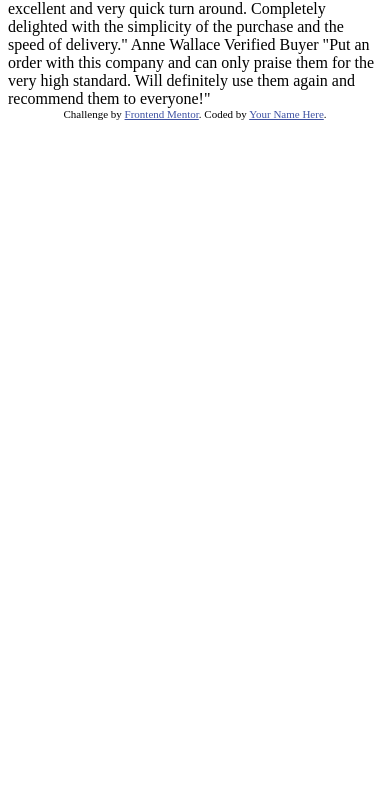
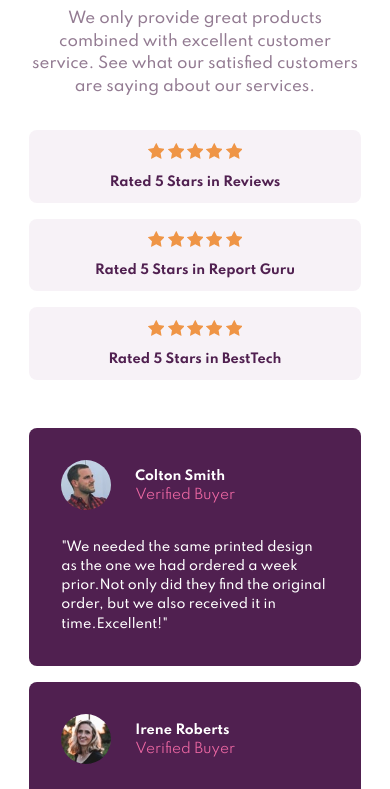
Before and after one commit to jmnyarega/social-proof-section, a plain HTML site: page index.html in a window 390 px wide. Shown: the part 170-959 px from the top of the page. Before the commit the page ends 844 px from the top, so only its background shows below. Drawn offline with Linux system fonts and the light colour scheme.

Commit message:
social proof section - mobile

```diff
--- /dev/null
+++ b/css/index.css
@@ -0,0 +1,122 @@
+:root {
+  /*primary*/
+  --very-dark-magenta: hsl(300, 43%, 22%);
+  --soft-pink: hsl(333, 80%, 67%);
+
+  /*neutral*/
+  --dark-grayish-magenta: hsl(303, 10%, 53%);
+  --light-grayish-magenta: hsl(300, 24%, 96%);
+  --white: hsl(0, 0%, 100%);
+  --dark-orange: hsl(18.69, 53.04%, 54.9%);
+
+  /* font size */
+  --font-size: 0.9375rem;
+}
+
+*,
+*::before,
+*::after {
+  box-sizing: border-box;
+}
+
+body {
+  font-size: var(--font-size);
+  max-width: 1400px;
+  width: 85%;
+  margin: 0 auto;
+
+  font-family: "Spartan", sans-serif;
+}
+
+.container {
+  padding: 0.3rem;
+}
+
+.title {
+  --title-font-size: 2rem;
+  font-size: var(--title-font-size);
+  text-align: center;
+  font-weight: bold;
+  color: var(--very-dark-magenta);
+}
+
+.text--enlarge {
+  font-size: calc(var(--title-font-size) + 0.5rem);
+}
+
+.description {
+  text-align: center;
+  color: var(--dark-grayish-magenta);
+  line-height: 1.5;
+  font-weight: 450;
+  margin-bottom: 2rem;
+}
+
+.middle-section {
+  margin-bottom: 3rem;
+}
+
+.rate {
+  background-color: var(--light-grayish-magenta);
+  text-align: center;
+  padding: 0.8rem;
+  margin-bottom: 1rem;
+  border-radius: 0.5rem;
+  font-size: 0.8rem;
+}
+
+.rate__text {
+  color: var(--very-dark-magenta);
+  padding-top: 0.75rem;
+  font-weight: bold;
+}
+
+.rate > p {
+  margin: 0;
+}
+
+.rate__meter > span::before {
+  content: "";
+  background: no-repeat url(../images/icon-star.svg);
+  height: 16px;
+  width: 16px;
+  display: inline-block;
+}
+
+.card {
+  padding: 2rem;
+  background-color: var(--very-dark-magenta);
+  border-radius: 0.5rem;
+  margin-bottom: 1rem;
+  font-size: 0.8rem;
+}
+
+.card__description {
+  color: var(--white);
+  font-weight: 450;
+  line-height: 1.5;
+}
+
+.user-details {
+  display: flex;
+  column-gap: 1.5rem;
+  align-items: center;
+  margin-bottom: 1.5rem;
+}
+
+.user-details__image > img {
+  border-radius: 50%;
+  width: 3.125rem;
+  height: 3.125rem;
+}
+
+.user-details__name {
+  color: var(--white);
+  font-weight: bold;
+  padding-bottom: 0.2rem;
+}
+
+.user-details__badge {
+  color: var(--soft-pink);
+  font-size: 0.85rem;
+}
--- a/index.html
+++ b/index.html
@@ -12,6 +12,13 @@
       href="./images/favicon-32x32.png"
     />
 
+    <link rel="preconnect" href="https://fonts.gstatic.com" />
+    <link
+      href="https://fonts.googleapis.com/css2?family=Spartan:wght@400;500;700&display=swap"
+      rel="stylesheet"
+    />
+
+    <link rel="stylesheet" type="text/css" href="css/index.css" />
     <title>Frontend Mentor | Social proof section</title>
 
     <!-- Feel free to remove these styles or customise in your own stylesheet 👍 -->
@@ -20,42 +27,115 @@
         font-size: 11px;
         text-align: center;
       }
+
       .attribution a {
         color: hsl(228, 45%, 44%);
       }
     </style>
   </head>
   <body>
-    10,000+ of our users love our products.
+    <div class="top-section">
+      <h3 class="title">
+        <span class="text__enlarge">10,000+</span> of our users love our
+        products.
+      </h3>
 
-    We only provide great products combined with excellent customer service.
-    See what our satisfied customers are saying about our services.
+      <p class="description">
+        We only provide great products combined with excellent customer service.
+        See what our satisfied customers are saying about our services.
+      </p>
+    </div>
 
-    Rated 5 Stars in Reviews
-    Rated 5 Stars in Report Guru
-    Rated 5 Stars in BestTech
+    <div class="middle-section">
+      <div class="rate">
+        <div class="rate__meter">
+          <span></span>
+          <span></span>
+          <span></span>
+          <span></span>
+          <span></span>
+        </div>
+        <p class="rate__text">Rated 5 Stars in Reviews</p>
+      </div>
+      <div class="rate">
+        <div class="rate__meter">
+          <span></span>
+          <span></span>
+          <span></span>
+          <span></span>
+          <span></span>
+        </div>
+        <p class="rate__text">Rated 5 Stars in Report Guru</p>
+      </div>
+      <div class="rate">
+        <div class="rate__meter">
+          <span></span>
+          <span></span>
+          <span></span>
+          <span></span>
+          <span></span>
+        </div>
+        <p class="rate__text">Rated 5 Stars in BestTech</p>
+      </div>
+    </div>
 
-    Colton Smith
-    Verified Buyer
-    "We needed the same printed design as the one we had ordered a week prior.
-    Not only did they find the original order, but we also received it in time.
-    Excellent!"
+    <div class="bottom-section">
+      <div class="card">
+        <div class="user-details">
+          <div>
+            <div class="user-details__image">
+              <img src="images/image-colton.jpg" alt="Colton" />
+            </div>
+          </div>
+          <div>
+            <div class="user-details__name">Colton Smith</div>
+            <div class="user-details__badge">Verified Buyer</div>
+          </div>
+        </div>
+        <div class="card__description">
+          "We needed the same printed design as the one we had ordered a week
+          prior.Not only did they find the original order, but we also received
+          it in time.Excellent!"
+        </div>
+      </div>
 
-    Irene Roberts
-    Verified Buyer
-    "Customer service is always excellent and very quick turn around. Completely
-    delighted with the simplicity of the purchase and the speed of delivery."
+      <div class="card">
+        <div class="user-details">
+          <div>
+            <div class="user-details__image">
+              <img src="images/image-irene.jpg" alt="Irene" />
+            </div>
+          </div>
+          <div>
+            <div class="user-details__name">Irene Roberts</div>
+            <div class="user-details__badge">Verified Buyer</div>
+          </div>
+        </div>
+        <div class="card__description">
+          "Customer serviceis always excellent and very quick turn around.
+          Completely delighted with the simplicity of the purchase and the speed
+          of delivery."
+        </div>
+      </div>
 
-    Anne Wallace
-    Verified Buyer
-    "Put an order with this company and can only praise them for the very high
-    standard. Will definitely use them again and recommend them to everyone!"
-
-    <div class="attribution">
-      Challenge by
-      <a href="https://www.frontendmentor.io?ref=challenge" target="_blank"
-        >Frontend Mentor</a
-      >. Coded by <a href="#">Your Name Here</a>.
+      <div class="card">
+        <div class="user-details">
+          <div>
+            <div class="user-details__image">
+              <img src="images/image-anne.jpg" alt="Anne" />
+            </div>
+          </div>
+          <div>
+            <div class="user-details__name">Anne Wallace</div>
+            <div class="user-details__badge">Verified Buyer</div>
+          </div>
+        </div>
+        <div class="card__description">
+          "Put an order with this company and can only praise them for the very
+          high standard. Will definitely use them again and recommend them to
+          everyone!"
+        </div>
+      </div>
     </div>
   </body>
 </html>
```
